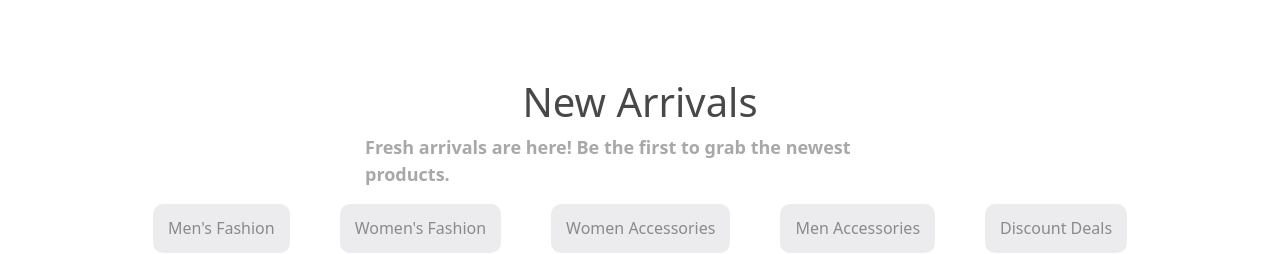
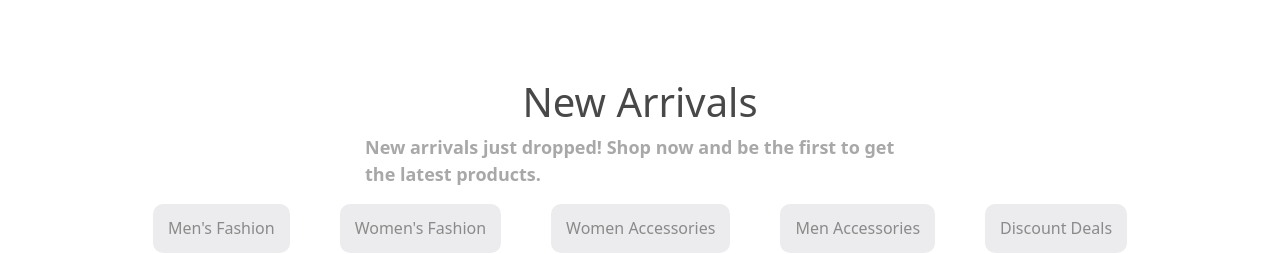
Before and after one commit to abdulrehmangull495/Arecom, a React (Vite) app: page / in a window 1280 px wide. Shown: the part 2060-2314 px from the top of the page. Built offline with nearby package versions, Linux system fonts and the light colour scheme.

Commit message:
update  code

```diff
--- a/src/components/Home.jsx
+++ b/src/components/Home.jsx
@@ -59,7 +59,7 @@ const Home = () => {
         <div className="newarrivals">
           <h1 className="newarrival">New Arrivals</h1>
           <p className="Fresh">
-            Fresh arrivals are here! Be the first to grab the newest products.
+            New arrivals just dropped! Shop now and be the first to get the latest products.
           </p>
         </div>
         <div className="menus">
```
